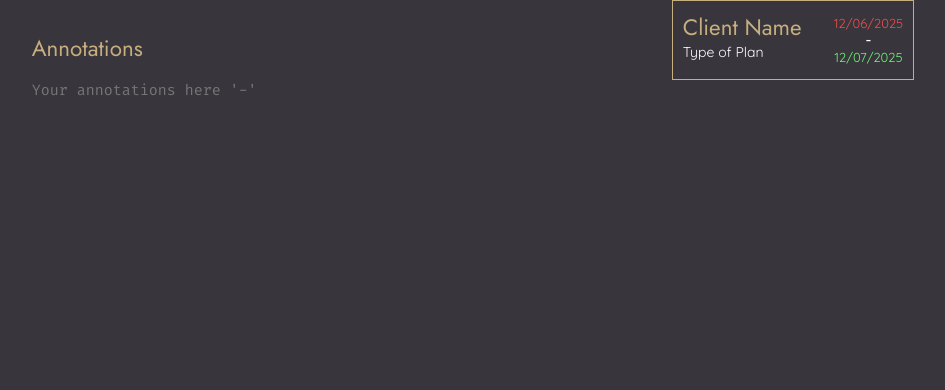
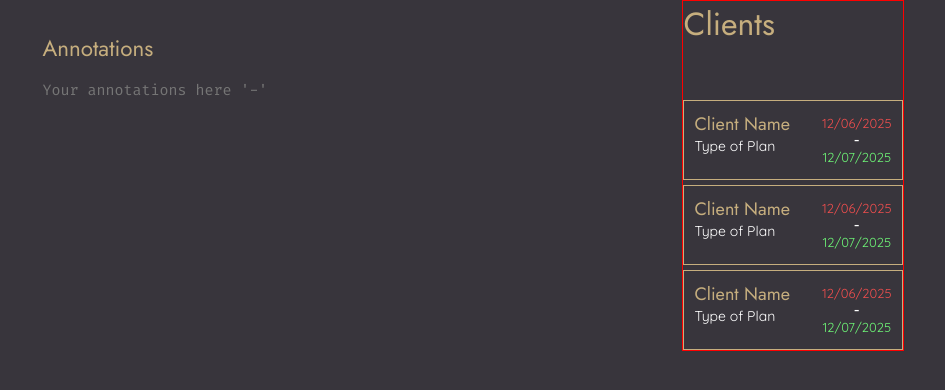
Before and after one commit to renansouza12/ClientEase, an Angular app: page / in a window 1280 px wide. Shown: the top 390 px of the page, without its empty margins (167-1112 px from the left). Built offline with nearby package versions, Linux system fonts and the light colour scheme.

Commit message:
add intial implementation for client feature, work in progress :construction:

```diff
--- a/src/app/app.component.html
+++ b/src/app/app.component.html
@@ -1,3 +1,3 @@
 <router-outlet />
 <app-annotation/>
-<app-card-client/>
+<app-cards/>
--- a/src/app/app.component.ts
+++ b/src/app/app.component.ts
@@ -1,11 +1,11 @@
 import { Component } from '@angular/core';
 import { RouterOutlet } from '@angular/router';
 import { AnnotationComponent } from './components/annotation/annotation.component';
-import { CardClientComponent } from './components/card-client/card-client.component';
+import { CardsComponent } from './components/cards/cards.component';
 
 @Component({
   selector: 'app-root',
-  imports: [RouterOutlet,AnnotationComponent,CardClientComponent],
+  imports: [RouterOutlet,AnnotationComponent,CardsComponent],
   templateUrl: './app.component.html',
   styleUrl: './app.component.scss'
 })
--- a/src/app/components/card-client/card-client.component.scss
+++ b/src/app/components/card-client/card-client.component.scss
@@ -16,6 +16,9 @@
         height: 100%;
         @include flex(column);
 
+        h2{
+            font-size: 18px;
+        }
         p{
             font-size: 14px;
         }
--- /dev/null
+++ b/src/app/components/cards/cards.component.html
@@ -0,0 +1,5 @@
+
+<h2>Clients</h2>
+<app-card-client/>
+<app-card-client/>
+<app-card-client/>
--- /dev/null
+++ b/src/app/components/cards/cards.component.scss
@@ -0,0 +1,12 @@
+:host{
+    display: flex;
+    flex-direction: column;
+    gap: 5px;
+    height: 100%;
+    border: 1px solid red;
+
+    h2{
+        font-size: 2rem;
+        margin-bottom: 3rem;
+    }
+}
```
Also changed, not shown: src/app/components/cards/cards.component.ts (added, +12 -0 lines).
